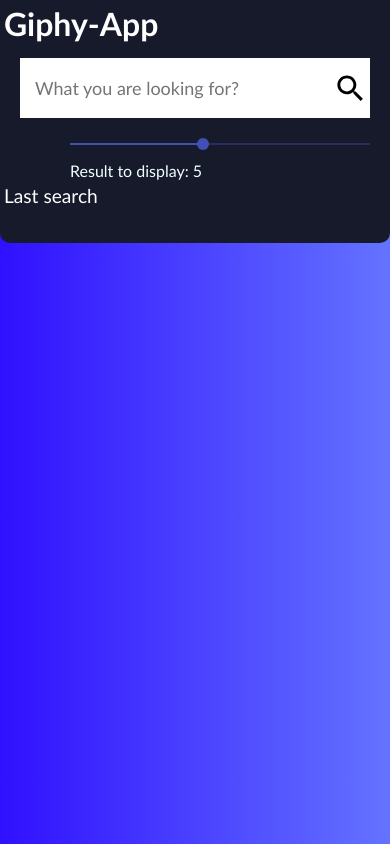
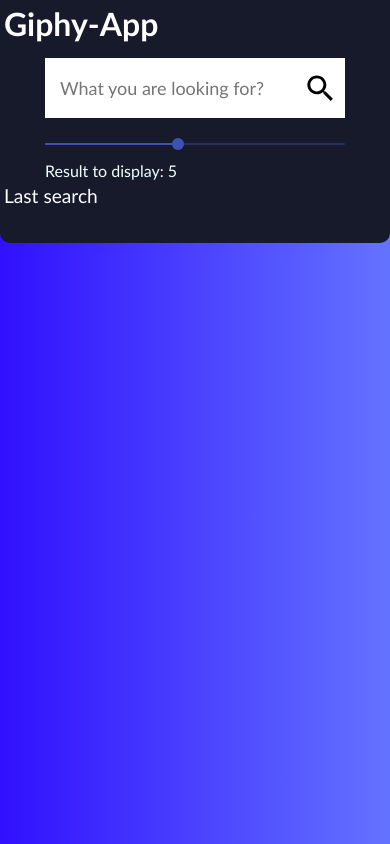
Before and after one commit to rsergyu/giphy_fe, a React (Create React App) app: page / in a window 390 px wide. Built offline with nearby package versions, Linux system fonts and the light colour scheme.

Commit message:
Update SearchBar.css

```diff
--- a/src/Components/SearchBar.css
+++ b/src/Components/SearchBar.css
@@ -5,16 +5,11 @@
     display: flex;
     align-items: center;
 }
- @media only screen and (max-width: 600px) {
+@media only screen and (max-width: 600px) {
  .searchInputsContainer {
    flex-direction: column;
    align-items: left;
   }
-.sliderContainer{
-    width: 300px;
-    margin-top: 3%;
-    margin-left: 0px;
-    }
 }
 .searchInputs {
     margin-top: 3%;
@@ -23,6 +18,17 @@
     background-color: white;
     width: 350px;
     border-radius: 0px 10px 10px 0px;
+}
+
+@media only screen and (max-width: 600px) {
+.searchInputs {
+    margin-top: 3%;
+    display: flex;
+    place-items: center;
+    background-color: white;
+    width: 300px;
+    border-radius: 0px 10px 10px 0px;
+}
 }
 .searchInputs button{
     border: 0;
@@ -38,6 +44,19 @@
     padding: 15px;
     height: 30px;
     width: 400px;
+}
+@media only screen and (max-width: 600px) {
+.search input{
+    background-color: white;
+    border: 0;
+    border-radius: 2px;
+    border-top-right-radius: 0px;
+    border-bottom-right-radius: 0px;
+    font-size: 18px;
+    padding: 15px;
+    height: 30px;
+    width: 250px;
+}
 }
 
 .searchIcon {
@@ -93,6 +112,13 @@
     display: flex;
     flex-direction: column;
 }
+@media only screen and (max-width: 600px) {
+.sliderContainer{
+    width: 300px;
+    margin-top: 3%;
+    margin-left: 0px;
+    }
+}
 .sliderValueBox{
     margin: 0;
     color: azure;
```
